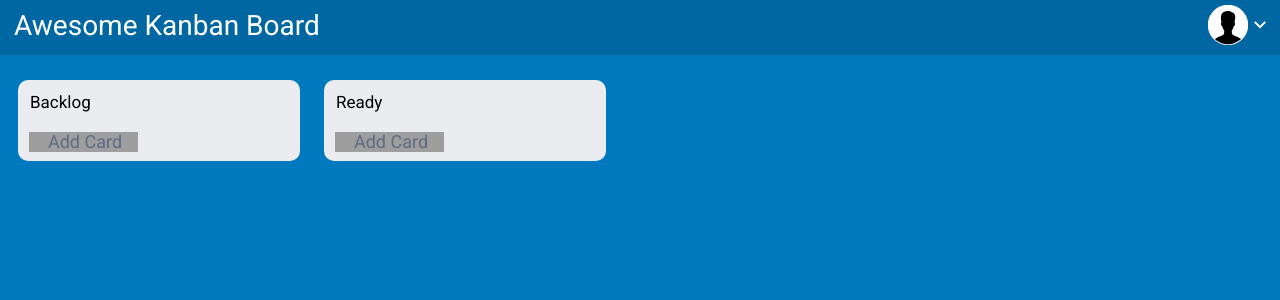
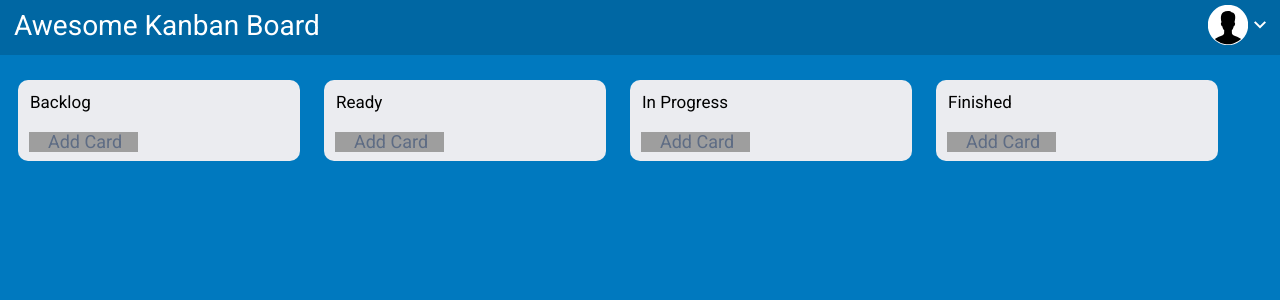
Before and after one commit to IliaTsitovich/Kanban_project, a React (Create React App) app: page / in a window 1280 px wide. Shown: the top 300 px of the page. Built offline with nearby package versions, Linux system fonts and the light colour scheme; grey boxes are pictures that could not be loaded.

Commit message:
add new blocks: Ready, inProgress, Finished, and added functional

```diff
--- a/src/components/Blocks/BlockForTasks.jsx
+++ b/src/components/Blocks/BlockForTasks.jsx
@@ -10,7 +10,7 @@ const BlockForTasks = ( props ) => {
 
     return (
         <>
-            <div className={props.title}>
+            <div className={'block_components'}>
                 <p>{props.title}</p>
                 {
                     props.tasks.lenght !== 0?
@@ -39,7 +39,6 @@ const BlockForTasks = ( props ) => {
                     <ButtonElement
                         className={props.submit? props.classNameButtonSubmit : props.classNameButtonAdd}
                         handleClick={props.submit? props.handleClickButtonSubmit : props.handleClickButtonAdd}
-                        showImage={props.submit? false: true}
                         titleName={props.submit? "Submit":'Add Card'}
                         active={props.disabledButton}
                     />
--- a/src/components/Main-page/main-page.jsx
+++ b/src/components/Main-page/main-page.jsx
@@ -7,36 +7,59 @@ import BlockForTasks from "../Blocks/BlockForTasks";
 
 function MainPage () {
 
+    // Array for Tasks - start-
+    const [tasksBacklog, setTasksBacklog] = useState(()=> {
+        return JSON.parse(localStorage.getItem('list_backlog')) || []
+    });
+
+    const [tasksReady, setTasksReady] = useState(()=> {
+        return JSON.parse(localStorage.getItem('list_ready')) || []
+    });
+
+    const [tasksInPropgress, setTasksInPropgress] = useState(()=> {
+        return JSON.parse(localStorage.getItem('list_inProgress')) || []
+    });
+    const [tasksFinished, setTasksFinished] = useState(()=> {
+        return JSON.parse(localStorage.getItem('list_finished')) || []
+    });
+
+    useEffect(()=> {
+        localStorage.setItem('list_backlog', JSON.stringify(tasksBacklog))
+    }, [tasksBacklog]);
+
+    useEffect(()=> {
+       localStorage.setItem('list_ready', JSON.stringify(tasksReady))
+    }, [tasksReady]);
+
+    useEffect(()=> {
+       localStorage.setItem('list_inProgress', JSON.stringify(tasksInPropgress))
+    }, [tasksInPropgress]);
+
+    useEffect(()=> {
+       localStorage.setItem('list_finished', JSON.stringify(tasksFinished))
+    }, [tasksFinished]);
+
+
     //-- start -- for Block-BackLog -- start
     const [inputActive, setInputActive] = useState(false);
     const [inputvalue, setInputValue] = useState('');
     const [submitButton, setSubmitButton] = useState(false);
     const [validated, setValidated] = useState(false);
 
-    const [tasksBacklog, setTasksBacklog] = useState(()=> {
-        return JSON.parse(localStorage.getItem('list_backlog')) || []
-    });
-
     // function for get new task in backlog input
-    function getNewTask (e) {
+    function getValueNewTask (e) {
         let newTaskName = e.currentTarget.value;
         setInputValue(newTaskName);
     };
 
-    useEffect(()=> console.log(`inputvalue is : ${inputvalue? inputvalue: "no value"}`),[inputvalue])
-
-    // funtion for view input backlog and write new Task
+    // function for view input backlog and write new Task
     function showInputBacklog() {
         setSubmitButton(!submitButton);
         setInputActive(!inputActive);
     };
 
-    useEffect(()=> console.log(`Tasks is : ${tasksBacklog.length? JSON.stringify(tasksBacklog): "no tasks"}`),[tasksBacklog])
-    useEffect(()=> console.log(`Submit button is ${submitButton}`),[submitButton])
 
     const DayTime = new Date();
-
-
 
     // function for add new task on list and show on block Backlog
     function submitNewTaskBacklog() {
@@ -50,37 +73,56 @@ function MainPage () {
         setSubmitButton(!submitButton);
     };
 
+
     useEffect(()=> {
-        localStorage.setItem('list_backlog', JSON.stringify(tasksBacklog))
-    }, [tasksBacklog]);
+        if(inputvalue === "") {
+            setValidated(false)
+        } else {
+            setValidated(true)
+        }
+    },[inputvalue])
 
+    useEffect(()=> console.log(`inputvalue is : ${inputvalue? inputvalue: "no value"}`),[inputvalue])
+    useEffect(()=> console.log(`Tasks is : ${tasksBacklog.length? JSON.stringify(tasksBacklog): "no tasks"}`),[tasksBacklog])
+    useEffect(()=> console.log(`Submit button is ${submitButton}`),[submitButton])
     //-- end -- for Block-BackLog
 
-     //-- start -- for Block-Ready -- start
 
-     const [showSelect, setShowSelect] = useState(false);
-     const [activeButtonReady, setActiveButtonReady] = useState(true);
-     const [classNameForButtonReady, setClassNameForButtonReady] = useState('button_add');
-
-     const [tasksReady, setTasksReady] = useState(()=> {
-         return JSON.parse(localStorage.getItem('list_ready')) || []
-     });
-
-     useEffect(()=> {
-        localStorage.setItem('list_ready', JSON.stringify(tasksReady))
-    }, [tasksReady]);
-
-     const [selectedTask, setSelectedTask] = useState('');
+    const [showSelectReady, setShowSelectReady] = useState(false);
+    const [showSelectInProgress, setShowSelectInProgress] = useState(false);
+    const [showSelectFinished, setShowSelectFinished] = useState(false);
 
 
-    function showSelectTasks() {
-        setShowSelect(!showSelect)
-        // setActiveButtonReady(true)
+    const [activeButtonReady, setActiveButtonReady] = useState(true);
+    const [classNameForButtonReady, setClassNameForButtonReady] = useState('button_add');
+
+    const [activeButtonInProgress, setActiveButtonInProgress] = useState(true);
+    const [classNameForButtonInProgress, setClassNameForButtonInProgress] = useState('button_add');
+
+    const [activeButtonFinished, setActiveButtonFinished] = useState(true);
+    const [classNameForButtonFinished, setClassNameForButtonFinished] = useState('button_add');
+
+
+
+
+    //  const [selectedTask, setSelectedTask] = useState('');
+
+
+    function showSelectTasks(block) {
+        if(block === 'ready') {
+            setShowSelectReady(!showSelectReady)
+        }
+        if(block === 'in progress') {
+            setShowSelectInProgress(!showSelectInProgress)
+        }
+        if(block === 'finished') {
+            setShowSelectFinished(!showSelectFinished)
+        }
     }
 
     function SubmitNewReadyTask(e){
         let selectTask = e.target.textContent;
-        setSelectedTask(selectTask);
+        // setSelectedTask(selectTask);
 
         const filteredBacklog = tasksBacklog.filter((item) => selectTask !== item.title);
 
@@ -89,8 +131,38 @@ function MainPage () {
         getNewArrayBlock(tasksReady,selectTask,"ready")
 
         localStorage.setItem('list_ready', JSON.stringify(tasksReady));
-        setShowSelect(!showSelect)
-    }
+        setShowSelectReady(!showSelectReady);
+    };
+
+    function SubmitNewInProgressTask(e){
+        let selectTask = e.target.textContent;
+        // setSelectedTask(selectTask);
+
+        const filteredBacklog = tasksReady.filter((item) => selectTask !== item.title);
+
+        setTasksReady(filteredBacklog);
+
+        getNewArrayBlock(tasksInPropgress,selectTask,"in progress");
+
+        localStorage.setItem('list_inProgress', JSON.stringify(tasksInPropgress));
+        setShowSelectInProgress(!showSelectInProgress);
+    };
+
+    function SubmitNewFinishedTask(e){
+        let selectTask = e.target.textContent;
+        // setSelectedTask(selectTask);
+
+        const filteredBacklog = tasksInPropgress.filter((item) => selectTask !== item.title);
+
+        setTasksInPropgress(filteredBacklog);
+
+        getNewArrayBlock(tasksFinished,selectTask,"finished");
+
+        localStorage.setItem('list_finished', JSON.stringify(tasksFinished));
+        setShowSelectFinished(!showSelectFinished);
+    };
+
+
 
     useEffect(()=> {
         if(tasksBacklog.length !== 0) {
@@ -103,14 +175,25 @@ function MainPage () {
     },[tasksBacklog]);
 
     useEffect(()=> {
-        if(inputvalue === "") {
-            setValidated(false)
+        if(tasksReady.length !== 0) {
+            setActiveButtonInProgress(false)
+            setClassNameForButtonInProgress('button_add active')
         } else {
-            setValidated(true)
+            setActiveButtonInProgress(true)
+            setClassNameForButtonInProgress('button_add')
         }
-    },[inputvalue])
+    },[tasksReady]);
 
-    useEffect(()=> console.log(`Current selected Task From Ready Block is: ${selectedTask? selectedTask: "don`t select"}`),[selectedTask])
+    useEffect(()=> {
+        if(tasksInPropgress.length !== 0) {
+            setActiveButtonFinished(false)
+            setClassNameForButtonFinished('button_add active')
+        } else {
+            setActiveButtonFinished(true)
+            setClassNameForButtonFinished('button_add')
+        }
+    },[tasksInPropgress]);
+
 
     function getNewArrayBlock(arr,name,block) {
 
@@ -125,6 +208,10 @@ function MainPage () {
                 setTasksBacklog(newArray);
             } else if (block === "ready") {
                 setTasksReady(newArray)
+            } else if (block === "in progress") {
+                setTasksInPropgress(newArray)
+            } else if (block === 'finished') {
+                setTasksFinished(newArray)
             }
     }
 
@@ -136,7 +223,7 @@ function MainPage () {
                 tasks={tasksBacklog}
                 title={"Backlog"}
                 inputActive={inputActive}
-                handleChangeInput={(e)=>getNewTask(e)}
+                handleChangeInput={(e)=>getValueNewTask(e)}
                 value={inputvalue}
                 submit={submitButton}
                 handleClickButtonAdd={showInputBacklog}
@@ -149,12 +236,35 @@ function MainPage () {
                 title={"Ready"}
                 submit={false}
                 disabledButton = {activeButtonReady}
-                showSelect={showSelect}
+                showSelect={showSelectReady}
                 handleSelectTask={SubmitNewReadyTask}
-                handleClickButtonAdd={activeButtonReady? null: showSelectTasks}
+                handleClickButtonAdd={activeButtonReady? null: ()=>showSelectTasks('ready')}
                 classNameButtonAdd={classNameForButtonReady}
             ></BlockForTasks>
 
+            <BlockForTasks
+                tasks={tasksInPropgress}
+                tasksSelect={tasksReady}
+                title={"In Progress"}
+                submit={false}
+                disabledButton = {activeButtonInProgress}
+                showSelect={showSelectInProgress}
+                handleSelectTask={SubmitNewInProgressTask}
+                handleClickButtonAdd={activeButtonInProgress? null: ()=>showSelectTasks('in progress')}
+                classNameButtonAdd={classNameForButtonInProgress}
+            ></BlockForTasks>
+
+            <BlockForTasks
+                tasks={tasksFinished}
+                tasksSelect={tasksInPropgress}
+                title={"Finished"}
+                submit={false}
+                disabledButton = {activeButtonFinished}
+                showSelect={showSelectFinished}
+                handleSelectTask={SubmitNewFinishedTask}
+                handleClickButtonAdd={activeButtonFinished? null: ()=>showSelectTasks('finished')}
+                classNameButtonAdd={classNameForButtonFinished}
+            ></BlockForTasks>
        </div>
     )
 }
--- a/src/components/Main-page/style-Backlog.scss
+++ b/src/components/Main-page/style-Backlog.scss
@@ -4,7 +4,7 @@ $fonts: "Roboto";
 $colorFontsForButton: #5E6C84;
 $bgSubmitBtn: #0079BF;
 
-.Backlog, .Ready {
+.block_components{
     position: relative;
     max-width: 282px;
     width: 282px;
```
